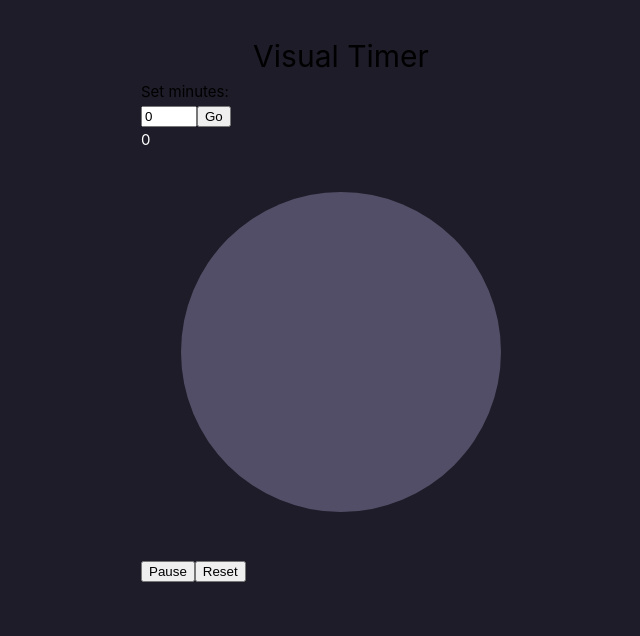
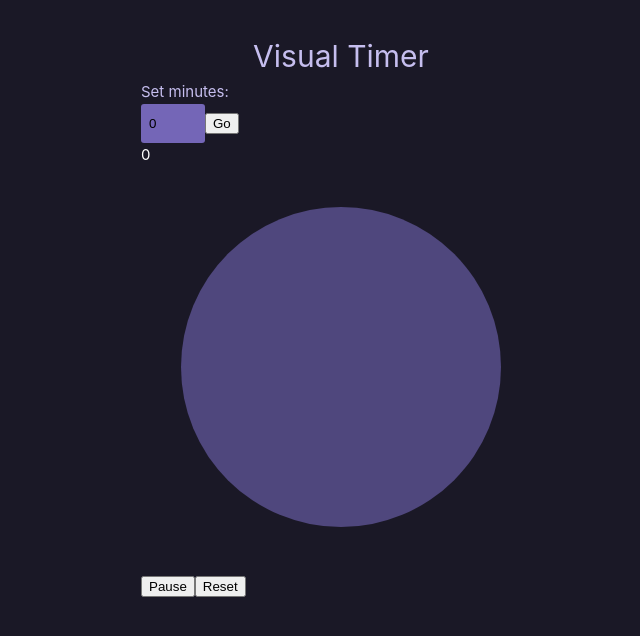
Before and after one commit to msunji/visual-timer, a Vue app: page / in a window 1280 px wide. Shown: the top 636 px of the page, without its empty margins (299-939 px from the left). Built offline with nearby package versions, Linux system fonts and the light colour scheme.

Commit message:
Change bg and timer colours

```diff
--- a/src/assets/base.css
+++ b/src/assets/base.css
@@ -1,19 +1,11 @@
 :root {
   --white: #ffffff;
-  --black: #171717;
+  --white-purple: #c6beef;
+  --black: #050517;
   --grey: #2b2b2b;
-  --purple-dark: #1e1c28;
-  --purple-light: #777192;
-
-  --vt-c-divider-light-1: rgba(60, 60, 60, 0.29);
-  --vt-c-divider-light-2: rgba(60, 60, 60, 0.12);
-  --vt-c-divider-dark-1: rgba(84, 84, 84, 0.65);
-  --vt-c-divider-dark-2: rgba(84, 84, 84, 0.48);
-
-  --vt-c-text-light-1: var(--vt-c-indigo);
-  --vt-c-text-light-2: rgba(60, 60, 60, 0.66);
-  --vt-c-text-dark-1: var(--vt-c-white);
-  --vt-c-text-dark-2: rgba(235, 235, 235, 0.64);
+  --purple-dark: #1a1826;
+  --purple-light: #7466b7;
+  --green: #2bdd9b;
 }
 :root {
   --color-background: var(--purple-dark);
@@ -21,8 +13,8 @@
   --color-border: var(--vt-c-divider-light-2);
   --color-border-hover: var(--vt-c-divider-light-1);
 
-  --color-heading: var(--vt-c-text-light-1);
-  --color-text: var(--vt-c-text-light-1);
+  --color-heading: var(--white-purple);
+  --color-text: var(--white-purple);
 
   --section-gap: 160px;
 }
@@ -61,3 +53,10 @@ body {
   -webkit-font-smoothing: antialiased;
   -moz-osx-font-smoothing: grayscale;
 }
+
+input {
+  border: 0;
+  background: var(--purple-light);
+  border-radius: 3px;
+  padding: 0.75rem 0.5rem;
+}
--- a/src/assets/main.css
+++ b/src/assets/main.css
@@ -10,6 +10,11 @@
   align-items: center;
 }
 
+#timer-container {
+  display: flex;
+  flex-direction: column;
+  align-items: center;
+}
 #timer {
   height: 350px;
   width: 350px;
@@ -21,16 +26,3 @@
   fill: var(--purple-light);
   opacity: 60%;
 }
-#inner-circle {
-  stroke: tomato;
-  fill: transparent;
-  stroke-dasharray: 119.32% 119.32%;
-  stroke-dashoffset: 59.66%;
-  animation: fill 5s linear;
-}
-
-@keyframes fill {
-  to {
-    stroke-dasharray: 119.32% 119.32%;
-  }
-}
```
